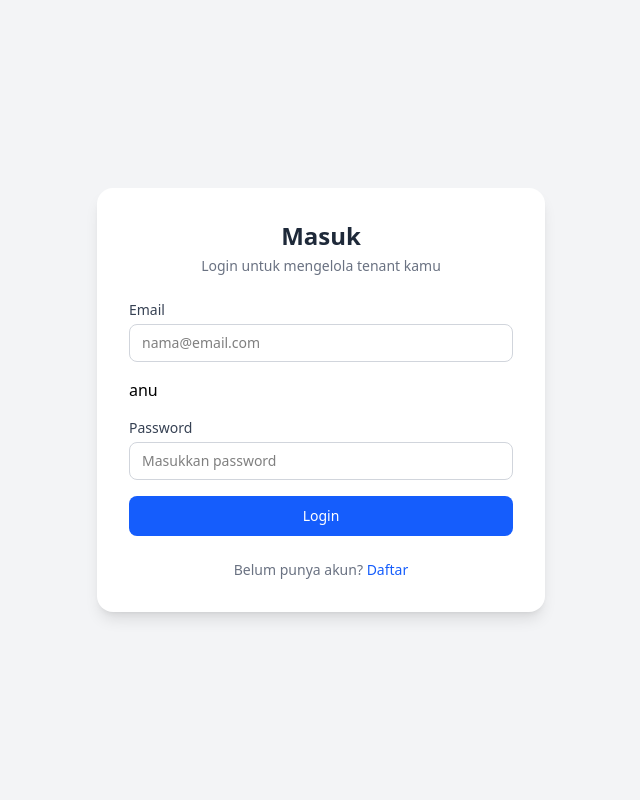
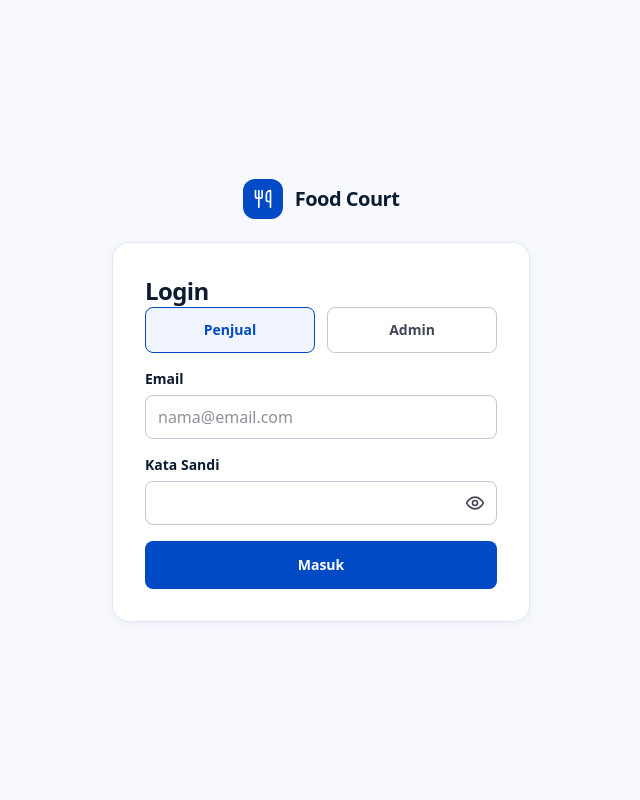
Before and after one commit to SMT3-PBL/PBL-ceria, a PHP site: page /pages/auth/login.php in a window 1280 px wide. Shown: the whole page, without its empty margins (319-959 px from the left). Run offline with PHP 8.4, Linux system fonts and the light colour scheme.

Commit message:
login admin & penjual

```diff
--- a/pages/auth/login.php
+++ b/pages/auth/login.php
@@ -9,48 +9,61 @@
   <!-- Tailwind via CDN. Kalau nanti pakai CLI, ganti dengan:
        <link rel="stylesheet" href="../../assets/css/output.css"> -->
   <script src="https://cdn.jsdelivr.net/npm/@tailwindcss/browser@4"></script>
+  <style type="text/tailwindcss">
+    @theme {
+      --font-sans: "Plus Jakarta Sans", ui-sans-serif, system-ui, -apple-system, "Segoe UI", Roboto, sans-serif;
+      --color-primary: #004ac6;
+      --color-primary-dark: #003ea8;
+      --color-soft: #eff4ff;
+      --color-surface: #f8f9ff;
+      --color-ink: #0b1c30;
+      --color-muted: #434655;
+      --color-line: #d3e4fe;
+      --color-outline: #c3c6d7;
+      --color-ok: #002113;
+      --color-ok-soft: #6ffbbe;
+      --color-warn: #9d4300;
+      --color-warn-soft: #ffdbca;
+      --color-danger: #ba1a1a;
+      --color-danger-soft: #ffdad6;
+    }
+  </style>
 </head>
 
-<body class="bg-gray-100">
+<body class="min-h-screen bg-surface font-sans text-ink antialiased">
+  <main class="mx-auto flex min-h-screen w-full max-w-md flex-col justify-center px-4 py-10">
+    <div class="mb-6 flex items-center justify-center gap-3">
+      <span class="grid size-10 place-items-center rounded-xl bg-primary text-white"><svg class="size-5" viewBox="0 0 24 24" fill="none" stroke="currentColor" stroke-width="2" stroke-linecap="round" stroke-linejoin="round" aria-hidden="true"><path d="M3 2v7c0 1.1.9 2 2 2h4a2 2 0 0 0 2-2V2"/><path d="M7 2v20"/><path d="M21 15V2a5 5 0 0 0-5 5v6c0 1.1.9 2 2 2h3Zm0 0v7"/></svg></span>
+      <span class="text-xl font-extrabold tracking-tight">Food Court</span>
+    </div>
 
-  <main class="min-h-screen flex items-center justify-center px-4">
-    <div class="w-full max-w-md bg-white rounded-2xl shadow-lg p-8">
+    <section class="rounded-2xl bg-white p-4 shadow-[0_2px_12px_rgba(11,28,48,0.06)] ring-1 ring-line/60 sm:p-6 sm:!p-8">
+      <h1 class="text-2xl font-extrabold tracking-tight">Login</h1>
 
-      <h1 class="text-2xl font-bold text-gray-800 text-center">Masuk</h1>
-      <p class="text-sm text-gray-500 text-center mt-1 mb-6">
-        Login untuk mengelola tenant kamu
-      </p>
+      <form id="formLogin" action="" method="post" class="space-y-4">
+        <fieldset>
+          <div class="grid grid-cols-2 gap-3 text-sm font-bold">
+            <label class="flex cursor-pointer items-center justify-center gap-2 rounded-lg border border-outline bg-white px-3 py-3 text-muted hover:bg-soft has-[:checked]:border-primary has-[:checked]:bg-soft has-[:checked]:text-primary has-[:focus-visible]:ring-2 has-[:focus-visible]:ring-primary/30">
+              <input type="radio" name="role" value="penjual" checked class="sr-only">Penjual
+            </label>
+            <label class="flex cursor-pointer items-center justify-center gap-2 rounded-lg border border-outline bg-white px-3 py-3 text-muted hover:bg-soft has-[:checked]:border-primary has-[:checked]:bg-soft has-[:checked]:text-primary has-[:focus-visible]:ring-2 has-[:focus-visible]:ring-primary/30">
+              <input type="radio" name="role" value="admin" class="sr-only">Admin
+            </label>
+          </div>
+        </fieldset>
 
-      <form action="process/login.php" method="POST" class="space-y-4">
+        <p><label for="email" class="mb-1.5 block text-sm font-semibold text-ink">Email</label>
+          <input type="email" id="email" name="email" required autocomplete="username" placeholder="nama@email.com" class="h-11 w-full rounded-lg border border-outline bg-white px-3 text-base text-ink placeholder:text-muted/60 focus:border-primary focus:outline-none focus:ring-2 focus:ring-primary/20"></p>
 
-        <div>
-          <label for="email" class="block text-sm font-medium text-gray-700 mb-1">Email</label>
-          <input type="email" id="email" name="email" required placeholder="nama@email.com"
-            class="w-full rounded-lg border border-gray-300 px-3 py-2 text-sm focus:outline-none focus:ring-2 focus:ring-blue-500 focus:border-blue-500">
-        </div>
-        <p>anu</p>
+        <p><label for="password" class="mb-1.5 block text-sm font-semibold text-ink">Kata Sandi</label>
+          <span class="relative block">
+            <input type="password" id="password" name="password" required autocomplete="current-password" class="h-11 w-full rounded-lg border border-outline bg-white px-3 text-base text-ink placeholder:text-muted/60 focus:border-primary focus:outline-none focus:ring-2 focus:ring-primary/20 pr-12">
+            <button type="button" id="lihat" data-toggle-password="#password" aria-label="Tampilkan kata sandi" class="absolute right-1 top-1/2 grid size-9 -translate-y-1/2 place-items-center rounded-lg text-muted hover:bg-soft"><svg class="size-5" viewBox="0 0 24 24" fill="none" stroke="currentColor" stroke-width="2" stroke-linecap="round" stroke-linejoin="round" aria-hidden="true"><path d="M2 12s3-7 10-7 10 7 10 7-3 7-10 7-10-7-10-7Z"/><circle cx="12" cy="12" r="3"/></svg></button>
+          </span></p>
 
-        <div>
-          <label for="password" class="block text-sm font-medium text-gray-700 mb-1">Password</label>
-          <input type="password" id="password" name="password" required placeholder="Masukkan password"
-            class="w-full rounded-lg border border-gray-300 px-3 py-2 text-sm focus:outline-none focus:ring-2 focus:ring-blue-500 focus:border-blue-500">
-        </div>
-
-        <button type="submit"
-          class="w-full rounded-lg bg-blue-600 hover:bg-blue-700 text-white font-medium py-2.5 text-sm transition-colors">
-          Login
-        </button>
-
+        <button type="submit" class="inline-flex h-11 items-center justify-center gap-2 rounded-lg bg-primary px-5 text-sm font-semibold text-white transition hover:bg-primary-dark focus:outline-none focus:ring-2 focus:ring-primary/40 focus:ring-offset-2 h-12 w-full">Masuk</button>
       </form>
-
-      <p class="text-sm text-gray-500 text-center mt-6">
-        Belum punya akun?
-        <a href="register.php" class="text-blue-600 hover:underline font-medium">Daftar</a>
-      </p>
-
-    </div>
+    </section>
   </main>
-
 </body>
-
 </html>
```
